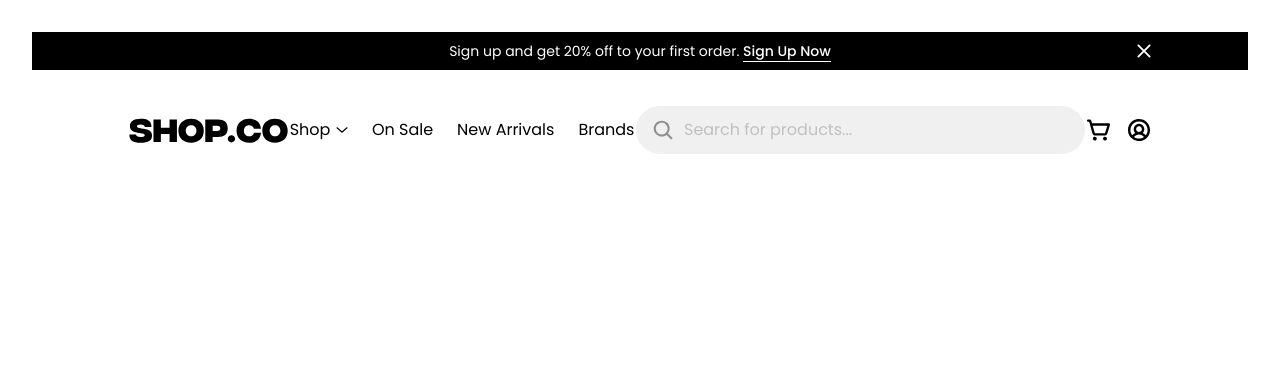
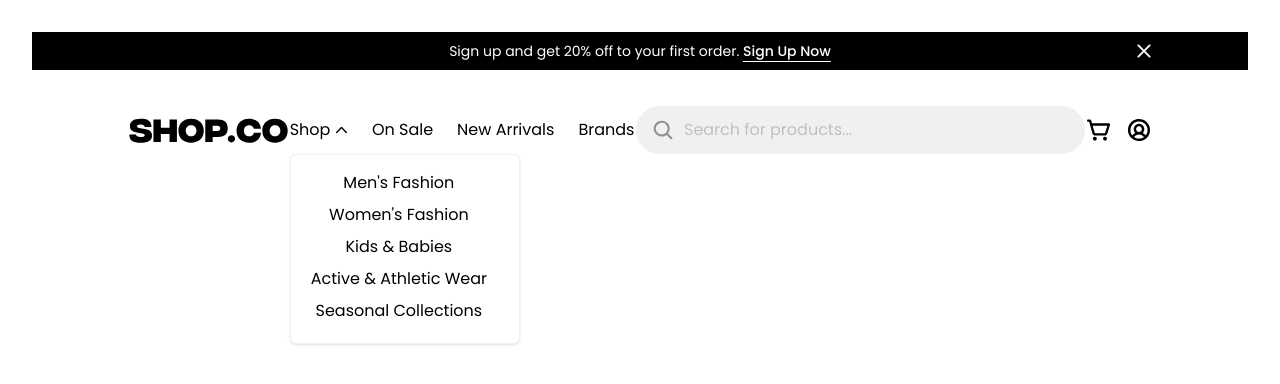
Before and after one commit to Abdul-Rehman636/Shop.co-E-commerce, a React (Vite) app: page / in a window 1280 px wide. Both pictures are taken after a click on the link "Shop". Shown: the top 384 px of the page. Built offline with nearby package versions, Linux system fonts and the light colour scheme.

Commit message:
Added Profile and Shop Dropdown.

```diff
--- a/src/components/main/Header/Header.jsx
+++ b/src/components/main/Header/Header.jsx
@@ -1,12 +1,16 @@
 import React, { useState, useEffect } from "react";
-import OfferHead from "../../Offers/OfferHead";
+import OfferHead from "../../offers/OfferHead";
 import Logo from "../../../assets/Header/SHOP-CO.svg";
 import Dropdown from "../../../assets/Header/Dropdown.svg";
 import ProfileImage from "../../../assets/Header/Profile.svg";
 import CartImage from "../../../assets/Header/Cart.svg";
+import ProfileDropdown from "./ProfileDropdown";
+import ShopDropdown from "./ShopDropdown";
 
 const Header = () => {
   const [showInput, setShowInput] = useState(false);
+  const [showProfileDropdown, setShowProfileDropdown] = useState(false);
+  const [showShopDropdown, setShowShopDropdown] = useState(false);
 
   useEffect(() => {
     const handleResize = () => {
@@ -26,6 +30,16 @@ const Header = () => {
 
   const inputToggler = () => {
     setShowInput((prev) => !prev);
+    setShowProfileDropdown(false);
+    setShowShopDropdown(false);
+  };
+
+  const ProfileDrop = () => {
+    setShowProfileDropdown((prev) => !prev);
+  };
+
+  const ShopDrop = () => {
+    setShowShopDropdown((prev) => !prev);
   };
 
   return (
@@ -49,33 +63,47 @@ const Header = () => {
           <div className="lg:flex hidden gap-6 max-[1129px]:w-[38%] min-[1130px]:w-[34%] xl:w-auto min-[1400px]:w-[30%] min-[1600px]:w-[28%]">
             <a
               href="#"
-              className="text-[16px] font-normal font-poppins text-[#000000] flex gap-1.5 items-center"
+              className="text-[16px] font-normal font-poppins hover:opacity-75 text-[#000000] flex gap-1.5 items-center"
+              onClick={ShopDrop}
             >
               Shop{" "}
               <img
                 src={Dropdown}
                 alt="Dropdown-Image"
-                className="w-[11.5px] h-[6.5px]"
+                className={`w-[11.5px] h-[6.5px] ${
+                  showShopDropdown
+                    ? "rotate-180 transition-all duration-500"
+                    : "transition-all duration-500"
+                }`}
               />
             </a>
             <a
               href="#"
-              className="text-[16px] font-normal font-poppins text-[#000000]"
+              className="text-[16px] font-normal font-poppins hover:opacity-75 text-[#000000]"
             >
               On Sale
             </a>
             <a
               href="#"
-              className="text-[16px] font-normal font-poppins text-[#000000]"
+              className="text-[16px] font-normal font-poppins hover:opacity-75 text-[#000000]"
             >
               New Arrivals
             </a>
             <a
               href="#"
-              className="text-[16px] font-normal font-poppins text-[#000000]"
+              className="text-[16px] font-normal font-poppins hover:opacity-75 text-[#000000]"
             >
               Brands
             </a>
+            <div
+              className={`absolute mt-9 transition-all duration-300 ease-in-out ${
+                showShopDropdown
+                  ? "opacity-100 translate-y-0"
+                  : "opacity-0 translate-y-[-10px] pointer-events-none"
+              }`}
+            >
+              <div>{showShopDropdown ? <ShopDropdown /> : ""}</div>
+            </div>
           </div>
           <div className="lg:flex hidden gap-2.5 py-3 px-4 bg-[#F0F0F0] rounded-[62px] max-[1129px]::w-[30%] min-[1130px]:w-[36%] xl:w-[44%] w-[30%]">
             <svg
@@ -147,9 +175,25 @@ const Header = () => {
               } gap-4`}
             >
               <img src={CartImage} alt="" className="w-[24px] h-[24px]" />
-              <img src={ProfileImage} alt="" className="w-[24px] h-[24px]" />
+              <img
+                src={ProfileImage}
+                alt=""
+                className="w-[24px] h-[24px] cursor-pointer"
+                onClick={ProfileDrop}
+              />
             </div>
           </div>
+        </div>
+        <div
+          className={`xl:w-[84%] w-[90%] absolute lg:mt-14 transition-all duration-300 ease-in-out flex justify-end ${
+            showInput ? "mt-14" : "mt-[2.7rem]"
+          } ${
+            showProfileDropdown
+              ? "opacity-100 translate-y-0"
+              : "opacity-0 translate-y-[-10px] pointer-events-none"
+          }`}
+        >
+          <div>{showProfileDropdown ? <ProfileDropdown /> : ""}</div>
         </div>
       </div>
     </div>
--- /dev/null
+++ b/src/components/main/Header/ProfileDropdown.jsx
@@ -0,0 +1,34 @@
+import React from "react";
+
+const ProfileDropdown = () => {
+  return (
+    <div className="flex flex-col border border-[#F2F0F1] bg-[#F2F0F1] py-4 pl-5 pr-16 gap-1 rounded-[6px] shadow">
+      <a
+        href="#"
+        className="text-[16px] font-normal font-poppins hover:opacity-75"
+      >
+        Profile
+      </a>
+      <a
+        href="#"
+        className="text-[16px] font-normal font-poppins hover:opacity-75"
+      >
+        Orders
+      </a>
+      <a
+        href="#"
+        className="text-[16px] font-normal font-poppins hover:opacity-75"
+      >
+        Cart
+      </a>
+      <a
+        href="#"
+        className="text-[16px] font-normal font-poppins hover:opacity-75"
+      >
+        Logout
+      </a>
+    </div>
+  );
+};
+
+export default ProfileDropdown;
--- /dev/null
+++ b/src/components/main/Header/ShopDropdown.jsx
@@ -0,0 +1,40 @@
+import React from "react";
+
+const ShopDropdown = () => {
+  return (
+    <div className="flex flex-col border border-[#F2F0F1] bg-white py-4 pb-5 pl-5 pr-8 gap-2 rounded-[6px] shadow">
+      <a
+        href="#"
+        className="text-[16px] font-normal font-poppins hover:opacity-75"
+      >
+        Men's Fashion
+      </a>
+      <a
+        href="#"
+        className="text-[16px] font-normal font-poppins hover:opacity-75"
+      >
+        Women's Fashion
+      </a>
+      <a
+        href="#"
+        className="text-[16px] font-normal font-poppins hover:opacity-75"
+      >
+        Kids & Babies
+      </a>
+      <a
+        href="#"
+        className="text-[16px] font-normal font-poppins hover:opacity-75"
+      >
+        Active & Athletic Wear
+      </a>
+      <a
+        href="#"
+        className="text-[16px] font-normal font-poppins hover:opacity-75"
+      >
+        Seasonal Collections
+      </a>
+    </div>
+  );
+};
+
+export default ShopDropdown;
```
